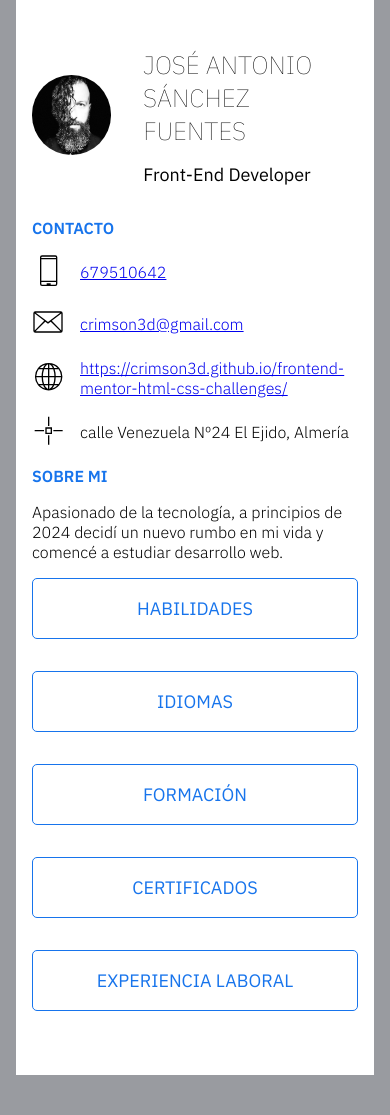
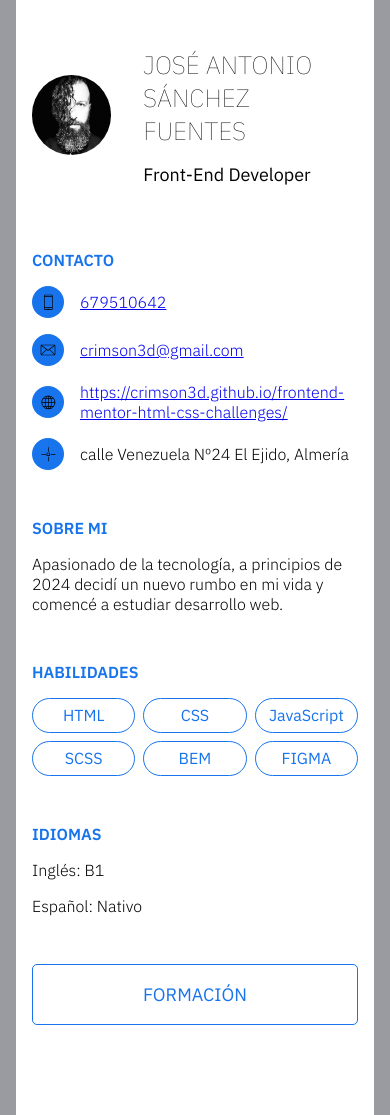
Before and after one commit to crimson3d/CV-JSON, a plain HTML site: page index.html in a window 390 px wide. Shown: the top 1115 px of the page. Before the commit the page ends 1075 px from the top, so only its background shows below. Drawn offline with Linux system fonts and the light colour scheme.

Commit message:
styles changes

```diff
--- a/assets/css/styles.scss
+++ b/assets/css/styles.scss
@@ -18,8 +18,9 @@
         margin: 0 2rem;
         display: grid;
         column-gap: 6rem;
-        row-gap: 2rem;
-        grid-template-areas: ". top top ."
+        row-gap: 3rem;
+        grid-template-areas:
+            ". top top ."
             ". contact education ."
             ". skills certificates ."
             ". languages certificates ."
@@ -44,7 +45,7 @@
                 aspect-ratio: 1;
                 object-fit: cover;
             }
-            .top__text{
+            .top__text {
                 @extend %flexColumn;
                 gap: 1rem;
                 .text__title {
@@ -65,6 +66,18 @@
                 display: flex;
                 align-items: center;
                 gap: 1rem;
+                .element__icon {
+                    display: flex;
+                    max-width: 3rem;
+                    justify-content: center;
+                    align-items: center;
+                    border-radius: 100%;
+                    background-color: $blue;
+                    padding: 0.5rem;
+                    .icon {
+                        max-width: 1rem;
+                    }
+                }
             }
         }
         .container__section--skills {
@@ -113,6 +126,21 @@
                     color: $lightGrey;
                 }
                 }
+                .section__top {
+                    .top__icon {
+                        display: flex;
+                        max-width: 3rem;
+                        justify-content: center;
+                        align-items: center;
+                        border-radius: 100%;
+                        background-color: $blue;
+                        padding: 0.5rem;
+                        .icon {
+                            max-width: 1rem;
+                        }
+                    }
+                }
+            }
         }
         .container__section--certificates {
             grid-area: certificates;
@@ -131,7 +159,23 @@
                     }
                     .bottom__btn:active {
                         color: #666;
-                        box-shadow: inset 4px 4px 12px #c5c5c5, inset -4px -4px 12px #ffffff;
+                        box-shadow:
+                            inset 4px 4px 12px #c5c5c5,
+                            inset -4px -4px 12px #ffffff;
+                    }
+                }
+                .section__top {
+                    .top__icon {
+                        display: flex;
+                        max-width: 3rem;
+                        justify-content: center;
+                        align-items: center;
+                        border-radius: 100%;
+                        background-color: $blue;
+                        padding: 0.5rem;
+                        .icon {
+                            max-width: 1rem;
+                        }
                     }
                 }
             }
@@ -161,6 +205,20 @@
                 .card__bottom {
                     color: $lightGrey;
                 }
+                .section__top {
+                    .top__icon {
+                        display: flex;
+                        max-width: 3rem;
+                        justify-content: center;
+                        align-items: center;
+                        border-radius: 100%;
+                        background-color: $blue;
+                        padding: 0.5rem;
+                        .icon {
+                            max-width: 1rem;
+                        }
+                    }
+                }
             }
         }
         .section__title {
@@ -181,23 +239,21 @@
             gap: 1rem;
             align-items: center;
         }
-        .icon {
-            max-width: 2rem;
-        }
+
         .accordion {
             display: none;
         }
     }
-}
+
 
 @media only screen and (max-width: 1300px) {
     .main {
-        .main__container{
+        .main__container {
             padding-top: 5rem;
             padding-bottom: 5rem;
             margin: 0 1rem;
-            row-gap: 4rem;
-            grid-template-areas: "top top"
+            grid-template-areas:
+                "top top"
                 "contact education"
                 "skills certificates"
                 "languages certificates"
@@ -212,9 +268,8 @@
 
 @media only screen and (max-width: 970px) {
     .main {
-        .main__container{
+        .main__container {
             padding: 3rem 4rem;
-            gap: 1rem;
             display: flex;
             flex-direction: column;
             .container__top {
@@ -223,7 +278,6 @@
                 }
                 gap: 6rem;
                 padding-bottom: 1rem;
-
             }
             .study {
                 gap: 1.5rem;
@@ -253,23 +307,13 @@
     }
 }
 
-
 @media only screen and (max-width: 640px) {
     .main {
-        .main__container{
+        .main__container {
             padding: 3rem 1rem;
-            column-gap: 0;
-            grid-template-areas: "top"
-                                 "contact"
-                                 "education"
-                                 "certificates"
-                                 "skills"
-                                 "languages"
-                                 "work"
-                                 "about";
-            grid-template-columns: 1fr;
-            grid-template-rows: min-content;
-            grid-auto-rows: min-content;
+            column-gap: 6rem;
+        row-gap: 3rem;
+
             .container__top {
                 .img__pic {
                     max-width: 9rem;
@@ -306,12 +350,12 @@
                 padding: 18px;
                 text-align: center;
                 transition: 0.5s;
-                color: #1774EC;
+                color: #1774ec;
                 background-color: white;
                 cursor: pointer;
                 text-decoration: none;
                 border-radius: 5px;
-                border: 1px solid #1774EC;
+                border: 1px solid #1774ec;
                 font-family: "IBM Plex Sans", sans-serif;
                 font-size: 18px;
                 text-transform: uppercase;
@@ -349,7 +393,7 @@
             .certificates {
                 .text__bottom {
                     .bottom__btn {
-                        padding: 0.2rem 0.4rem;;
+                        padding: 0.2rem 0.4rem;
                     }
                 }
             }
--- a/index.html
+++ b/index.html
@@ -21,12 +21,12 @@
         <div class="container__top" id="top"></div>
         <div class="container__section contact" id="contact"></div>
         <div class="container__section about" id="about"></div>
-        <button class="accordion">Habilidades</button>
-        <div class="container__section--skills hide">
+
+        <div class="container__section--skills">
             <div class="section__skills" id="skills"></div>
         </div>
-        <button class="accordion">Idiomas</button>
-        <div class="container__section--languages hide">
+
+        <div class="container__section--languages">
             <div class="section__languages" id="languages"></div>
         </div>
         <button class="accordion">Formación</button>
```
Also changed, not shown: assets/css/styles.css, assets/images/arrow-down-svgrepo-com.svg (added), 3 other files. Lines whose indentation alone changed are shown as unchanged.
